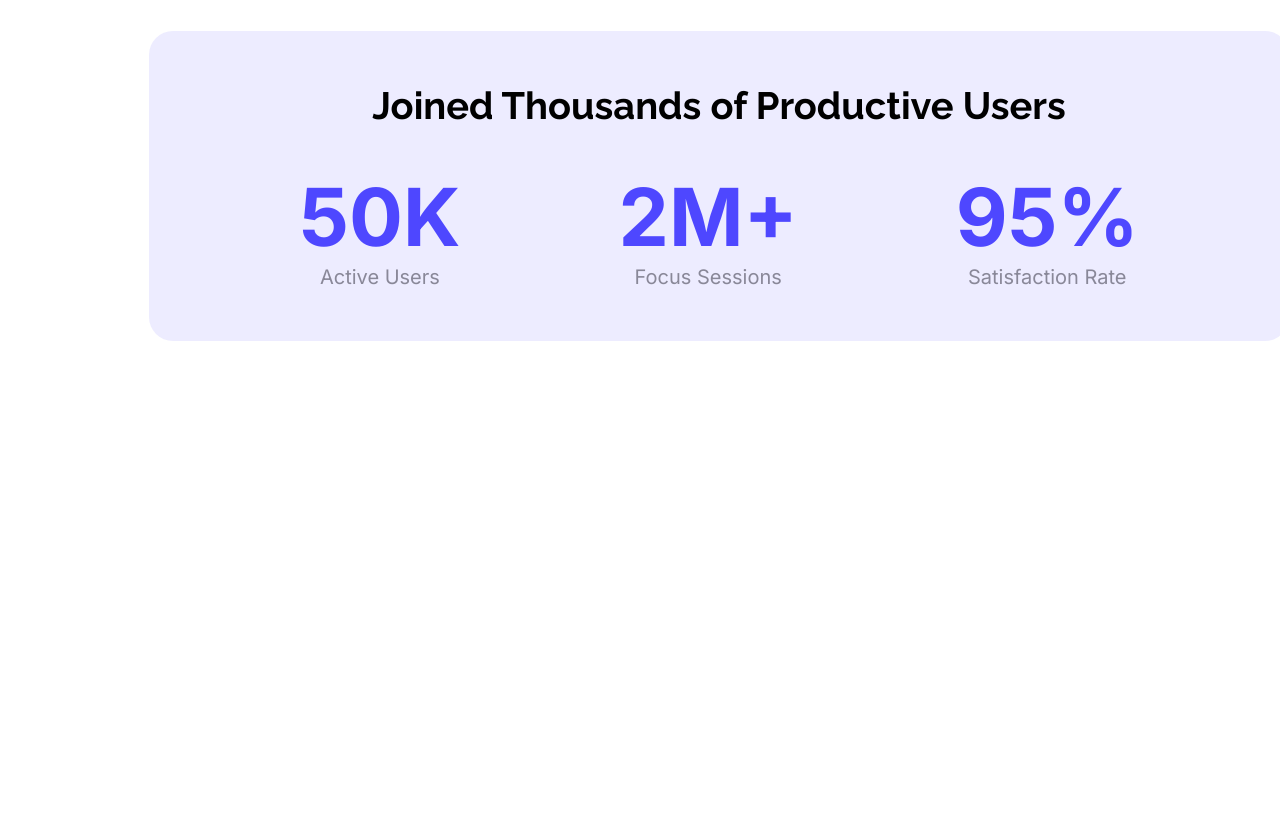
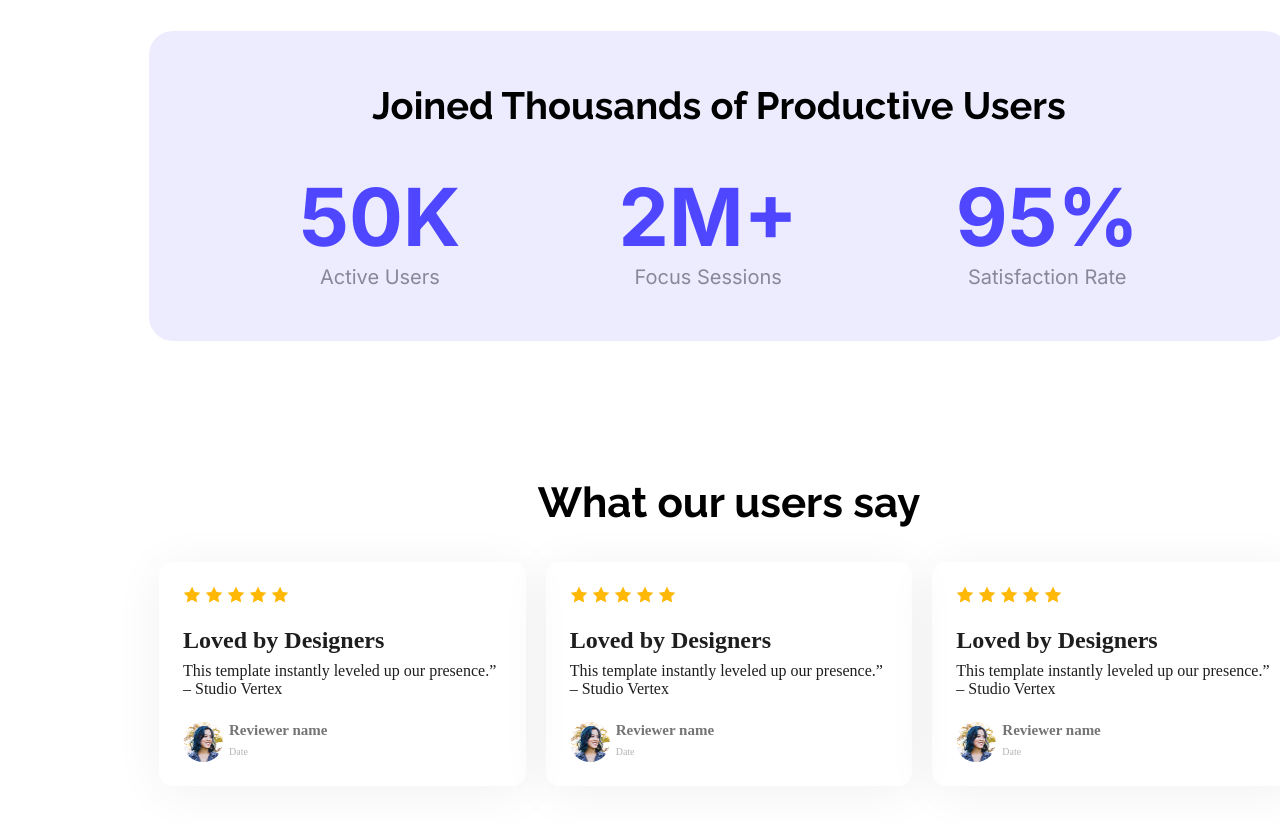
Before and after one commit to JannatulNaima1278/web-landing-launchpad, a plain HTML site: page index.html in a window 1280 px wide. Shown: the part 1234-2057 px from the top of the page. Before the commit the page ends 1583 px from the top, so only its background shows below. Drawn offline with Linux system fonts and the light colour scheme.

Commit message:
added review section

```diff
--- a/index.html
+++ b/index.html
@@ -28,6 +28,7 @@
         </div>
     </header>
     <main>
+        <!-- action section start -->
         <section class="action">
             <div class="action-div raleway-normal">
                  <h3 class="action-title">See It in Action</h3>
@@ -36,6 +37,9 @@
             </div>
             <img class="image" src="./images/wc-mini.png" alt="">
         </section>
+        <!-- action section end -->
+
+         <!-- user number section start -->
          <section class="user">
             <div class="box">
                <h1 class="raleway-normal">Joined Thousands of Productive Users</h1>
@@ -54,11 +58,74 @@
             </div>
             </div>
             </div>
+         </section>
+         <!-- user number section end -->
 
+         <!--Review Section start  -->
+         <section class="review">
+            <h1 class="heading raleway-normal">What our users say</h1>
+            <div class="box-container">
+                <div class="box-con">
+                    <div class="stars">
+                        <img src="./images/icon-star.png" alt="">
+                        <img src="./images/icon-star.png" alt="">
+                        <img src="./images/icon-star.png" alt="">
+                        <img src="./images/icon-star.png" alt="">
+                        <img src="./images/icon-star.png" alt="">
+                    </div>
+                    <h2 class="sub-heading">Loved by Designers</h2>
+                    <p>This template instantly leveled up our presence.” – Studio Vertex</p>
+                    <div class="user-name">
+                        <img class="user-pic" src="./images/avatar.png" alt="">
+                        <div class="user-info">
+                           <h3>Reviewer name</h3>
+                           <span>Date</span>
+                        </div>
 
+                    </div>
+                </div>
+                <div class="box-con">
+                    <div class="stars">
+                        <img src="./images/icon-star.png" alt="">
+                        <img src="./images/icon-star.png" alt="">
+                        <img src="./images/icon-star.png" alt="">
+                        <img src="./images/icon-star.png" alt="">
+                        <img src="./images/icon-star.png" alt="">
+                    </div>
+                    <h2 class="sub-heading">Loved by Designers</h2>
+                    <p>This template instantly leveled up our presence.” – Studio Vertex</p>
+                    <div class="user-name">
+                        <img class="user-pic" src="./images/avatar.png" alt="">
+                        <div class="user-info">
+                           <h3>Reviewer name</h3>
+                           <span>Date</span>
+                        </div>
 
+                    </div>
+                </div>
+                <div class="box-con">
+                    <div class="stars">
+                        <img src="./images/icon-star.png" alt="">
+                        <img src="./images/icon-star.png" alt="">
+                        <img src="./images/icon-star.png" alt="">
+                        <img src="./images/icon-star.png" alt="">
+                        <img src="./images/icon-star.png" alt="">
+                    </div>
+                    <h2 class="sub-heading">Loved by Designers</h2>
+                    <p>This template instantly leveled up our presence.” – Studio Vertex</p>
+                    <div class="user-name">
+                        <img class="user-pic" src="./images/avatar.png" alt="">
+                        <div class="user-info">
+                           <h3>Reviewer name</h3>
+                           <span>Date</span>
+                        </div>
 
+                    </div>
+                </div>
+
+            </div>
          </section>
+         <!-- review section end -->
     </main>
     <footer>
 
--- a/styles.css/blog.css
+++ b/styles.css/blog.css
@@ -162,3 +162,68 @@ section div h1{
   font-weight: bold;
   margin-bottom: 40px;
 }
+
+/* review box styles */
+
+.heading{
+  font-size: 42px;
+  font-weight: bold;
+}
+
+.review{
+  /* text-align: center;  */
+  width: 1140px;
+  height: 342px;
+  margin-left: 151px;
+  margin-top: 137px;
+}
+.review h1{
+  text-align: center;
+}
+
+.box-container{
+  display: flex;
+  gap: 20px;
+  /* box-shadow: #252432; */
+}
+
+.user-name{
+  display: flex;
+}
+
+.user-name img{
+  width: 40px;
+  height: 40px;
+  border-radius: 9999px;
+  margin-right: 6px;
+}
+
+.user-info h3{
+  color: rgba(117, 117, 117, 1);
+  font-size: 15px;
+  margin-top: 0;
+  margin-bottom: 2px;
+}
+
+.user-info span{
+  color: rgba(179, 179, 179, 1);
+  font-size: 10px;
+  margin-top: 0;
+}
+
+.box-con p{
+  color: rgba(30, 30, 30, 1);
+  margin-bottom: 24px;
+  margin-top: 0;
+}
+
+.box-con h2{
+  color: rgba(30, 30, 30, 1);
+  margin-bottom: 8px;
+}
+
+.box-con{
+  padding: 24px;
+  box-shadow: 0px 6px 50px 0px rgba(0, 0, 0, 0.06);
+  border-radius: 14px;
+}
```
